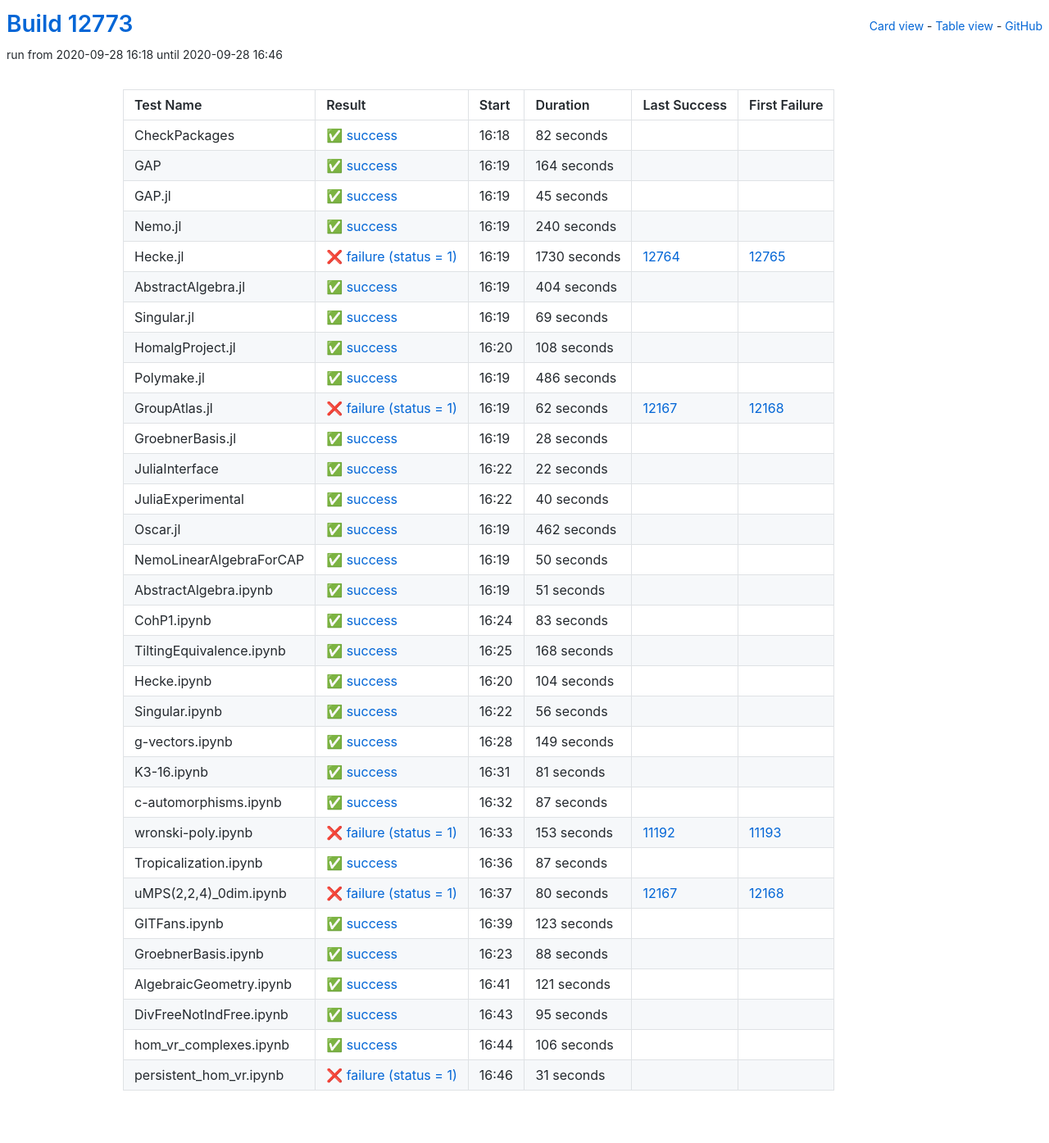
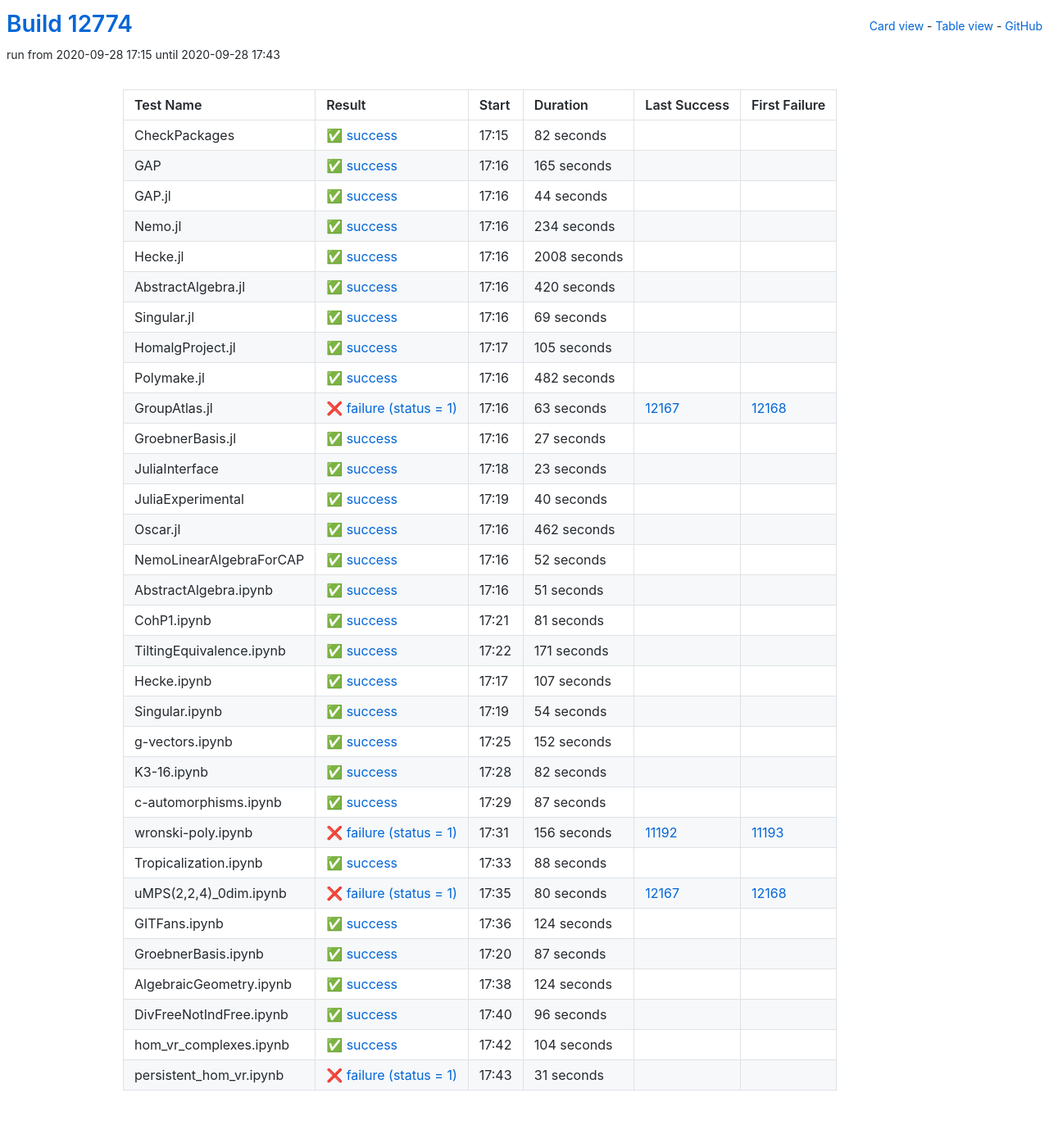
Before and after one commit to oscar-system/oscar-ci-status, a Jekyll site: the page built from table.html, in a window 1280 px wide. Shown: the whole page at 82% size. Built offline with Jekyll 4.4.1, drawn with Linux system fonts in a browser that asks for light colours.

Commit message:
Build #12774

```diff
--- a/_data/ci.yml
+++ b/_data/ci.yml
@@ -1,6 +1,6 @@
 ---
-build: 12773
-build_url: https://oscarci.mathematik.uni-kl.de/job/oscar/12773/
+build: 12774
+build_url: https://oscarci.mathematik.uni-kl.de/job/oscar/12774/
 job: oscar
 organization: oscar-system
 repo: oscar-ci-status
@@ -8,8 +8,8 @@
 tests:
 - name: CheckPackages
   id: checkpackages
-  log: https://oscarci.mathematik.uni-kl.de/job/oscar/12773/artifact/logs/build-12773/CheckPackages.log
-  start: 2020-09-28 16:18
+  log: https://oscarci.mathematik.uni-kl.de/job/oscar/12774/artifact/logs/build-12774/CheckPackages.log
+  start: 2020-09-28 17:15
   success: true
   exitcode: 0
   status: success
@@ -20,68 +20,68 @@
   first_failure_url:
 - name: GAP
   id: gap
-  log: https://oscarci.mathematik.uni-kl.de/job/oscar/12773/artifact/logs/build-12773/GAP.log
-  start: 2020-09-28 16:19
+  log: https://oscarci.mathematik.uni-kl.de/job/oscar/12774/artifact/logs/build-12774/GAP.log
+  start: 2020-09-28 17:16
   success: true
   exitcode: 0
   status: success
-  duration: 164
+  duration: 165
   last_success: false
   last_success_url:
   first_failure: false
   first_failure_url:
 - name: GAP.jl
   id: gap-jl
-  log: https://oscarci.mathematik.uni-kl.de/job/oscar/12773/artifact/logs/build-12773/GAP.jl.log
-  start: 2020-09-28 16:19
+  log: https://oscarci.mathematik.uni-kl.de/job/oscar/12774/artifact/logs/build-12774/GAP.jl.log
+  start: 2020-09-28 17:16
   success: true
   exitcode: 0
   status: success
-  duration: 45
+  duration: 44
   last_success: false
   last_success_url:
   first_failure: false
   first_failure_url:
 - name: Nemo.jl
   id: nemo-jl
-  log: https://oscarci.mathematik.uni-kl.de/job/oscar/12773/artifact/logs/build-12773/Nemo.jl.log
-  start: 2020-09-28 16:19
+  log: https://oscarci.mathematik.uni-kl.de/job/oscar/12774/artifact/logs/build-12774/Nemo.jl.log
+  start: 2020-09-28 17:16
   success: true
   exitcode: 0
   status: success
-  duration: 240
+  duration: 234
   last_success: false
   last_success_url:
   first_failure: false
   first_failure_url:
 - name: Hecke.jl
   id: hecke-jl
-  log: https://oscarci.mathematik.uni-kl.de/job/oscar/12773/artifact/logs/build-12773/Hecke.jl.log
-  start: 2020-09-28 16:19
-  success: false
-  exitcode: 1
-  status: failure
-  duration: 1730
-  last_success: 12764
-  last_success_url: https://oscarci.mathematik.uni-kl.de/job/oscar/12764/
-  first_failure: 12765
-  first_failure_url: https://oscarci.mathematik.uni-kl.de/job/oscar/12765/
-- name: AbstractAlgebra.jl
-  id: abstractalgebra-jl
-  log: https://oscarci.mathematik.uni-kl.de/job/oscar/12773/artifact/logs/build-12773/AbstractAlgebra.jl.log
-  start: 2020-09-28 16:19
+  log: https://oscarci.mathematik.uni-kl.de/job/oscar/12774/artifact/logs/build-12774/Hecke.jl.log
+  start: 2020-09-28 17:16
   success: true
   exitcode: 0
   status: success
-  duration: 404
+  duration: 2008
+  last_success: false
+  last_success_url:
+  first_failure: false
+  first_failure_url:
+- name: AbstractAlgebra.jl
+  id: abstractalgebra-jl
+  log: https://oscarci.mathematik.uni-kl.de/job/oscar/12774/artifact/logs/build-12774/AbstractAlgebra.jl.log
+  start: 2020-09-28 17:16
+  success: true
+  exitcode: 0
+  status: success
+  duration: 420
   last_success: false
   last_success_url:
   first_failure: false
   first_failure_url:
 - name: Singular.jl
   id: singular-jl
-  log: https://oscarci.mathematik.uni-kl.de/job/oscar/12773/artifact/logs/build-12773/Singular.jl.log
-  start: 2020-09-28 16:19
+  log: https://oscarci.mathematik.uni-kl.de/job/oscar/12774/artifact/logs/build-12774/Singular.jl.log
+  start: 2020-09-28 17:16
   success: true
   exitcode: 0
   status: success
@@ -92,68 +92,68 @@
   first_failure_url:
 - name: HomalgProject.jl
   id: homalgproject-jl
-  log: https://oscarci.mathematik.uni-kl.de/job/oscar/12773/artifact/logs/build-12773/HomalgProject.jl.log
-  start: 2020-09-28 16:20
+  log: https://oscarci.mathematik.uni-kl.de/job/oscar/12774/artifact/logs/build-12774/HomalgProject.jl.log
+  start: 2020-09-28 17:17
   success: true
   exitcode: 0
   status: success
-  duration: 108
+  duration: 105
   last_success: false
   last_success_url:
   first_failure: false
   first_failure_url:
 - name: Polymake.jl
   id: polymake-jl
-  log: https://oscarci.mathematik.uni-kl.de/job/oscar/12773/artifact/logs/build-12773/Polymake.jl.log
-  start: 2020-09-28 16:19
+  log: https://oscarci.mathematik.uni-kl.de/job/oscar/12774/artifact/logs/build-12774/Polymake.jl.log
+  start: 2020-09-28 17:16
   success: true
   exitcode: 0
   status: success
-  duration: 486
+  duration: 482
   last_success: false
   last_success_url:
   first_failure: false
   first_failure_url:
 - name: GroupAtlas.jl
   id: groupatlas-jl
-  log: https://oscarci.mathematik.uni-kl.de/job/oscar/12773/artifact/logs/build-12773/GroupAtlas.jl.log
-  start: 2020-09-28 16:19
+  log: https://oscarci.mathematik.uni-kl.de/job/oscar/12774/artifact/logs/build-12774/GroupAtlas.jl.log
+  start: 2020-09-28 17:16
   success: false
   exitcode: 1
   status: failure
-  duration: 62
+  duration: 63
   last_success: 12167
   last_success_url: https://oscarci.mathematik.uni-kl.de/job/oscar/12167/
   first_failure: 12168
   first_failure_url: https://oscarci.mathematik.uni-kl.de/job/oscar/12168/
 - name: GroebnerBasis.jl
   id: groebnerbasis-jl
-  log: https://oscarci.mathematik.uni-kl.de/job/oscar/12773/artifact/logs/build-12773/GroebnerBasis.jl.log
-  start: 2020-09-28 16:19
+  log: https://oscarci.mathematik.uni-kl.de/job/oscar/12774/artifact/logs/build-12774/GroebnerBasis.jl.log
+  start: 2020-09-28 17:16
   success: true
   exitcode: 0
   status: success
-  duration: 28
+  duration: 27
   last_success: false
   last_success_url:
   first_failure: false
   first_failure_url:
 - name: JuliaInterface
   id: juliainterface
-  log: https://oscarci.mathematik.uni-kl.de/job/oscar/12773/artifact/logs/build-12773/JuliaInterface.log
-  start: 2020-09-28 16:22
+  log: https://oscarci.mathematik.uni-kl.de/job/oscar/12774/artifact/logs/build-12774/JuliaInterface.log
+  start: 2020-09-28 17:18
   success: true
   exitcode: 0
   status: success
-  duration: 22
+  duration: 23
   last_success: false
   last_success_url:
   first_failure: false
   first_failure_url:
 - name: JuliaExperimental
   id: juliaexperimental
-  log: https://oscarci.mathematik.uni-kl.de/job/oscar/12773/artifact/logs/build-12773/JuliaExperimental.log
-  start: 2020-09-28 16:22
+  log: https://oscarci.mathematik.uni-kl.de/job/oscar/12774/artifact/logs/build-12774/JuliaExperimental.log
+  start: 2020-09-28 17:19
   success: true
   exitcode: 0
   status: success
@@ -164,8 +164,8 @@
   first_failure_url:
 - name: Oscar.jl
   id: oscar-jl
-  log: https://oscarci.mathematik.uni-kl.de/job/oscar/12773/artifact/logs/build-12773/Oscar.jl.log
-  start: 2020-09-28 16:19
+  log: https://oscarci.mathematik.uni-kl.de/job/oscar/12774/artifact/logs/build-12774/Oscar.jl.log
+  start: 2020-09-28 17:16
   success: true
   exitcode: 0
   status: success
@@ -176,20 +176,20 @@
   first_failure_url:
 - name: NemoLinearAlgebraForCAP
   id: nemolinearalgebraforcap
-  log: https://oscarci.mathematik.uni-kl.de/job/oscar/12773/artifact/logs/build-12773/NemoLinearAlgebraForCAP.log
-  start: 2020-09-28 16:19
+  log: https://oscarci.mathematik.uni-kl.de/job/oscar/12774/artifact/logs/build-12774/NemoLinearAlgebraForCAP.log
+  start: 2020-09-28 17:16
   success: true
   exitcode: 0
   status: success
-  duration: 50
+  duration: 52
   last_success: false
   last_success_url:
   first_failure: false
   first_failure_url:
 - name: AbstractAlgebra.ipynb
   id: abstractalgebra-ipynb
-  log: https://oscarci.mathematik.uni-kl.de/job/oscar/12773/artifact/logs/build-12773/AbstractAlgebra.ipynb.log
-  start: 2020-09-28 16:19
+  log: https://oscarci.mathematik.uni-kl.de/job/oscar/12774/artifact/logs/build-12774/AbstractAlgebra.ipynb.log
+  start: 2020-09-28 17:16
   success: true
   exitcode: 0
   status: success
@@ -200,68 +200,8 @@
   first_failure_url:
 - name: CohP1.ipynb
   id: cohp1-ipynb
-  log: https://oscarci.mathematik.uni-kl.de/job/oscar/12773/artifact/logs/build-12773/CohP1.ipynb.log
-  start: 2020-09-28 16:24
-  success: true
-  exitcode: 0
-  status: success
-  duration: 83
-  last_success: false
-  last_success_url:
-  first_failure: false
-  first_failure_url:
-- name: TiltingEquivalence.ipynb
-  id: tiltingequivalence-ipynb
-  log: https://oscarci.mathematik.uni-kl.de/job/oscar/12773/artifact/logs/build-12773/TiltingEquivalence.ipynb.log
-  start: 2020-09-28 16:25
-  success: true
-  exitcode: 0
-  status: success
-  duration: 168
-  last_success: false
-  last_success_url:
-  first_failure: false
-  first_failure_url:
-- name: Hecke.ipynb
-  id: hecke-ipynb
-  log: https://oscarci.mathematik.uni-kl.de/job/oscar/12773/artifact/logs/build-12773/Hecke.ipynb.log
-  start: 2020-09-28 16:20
-  success: true
-  exitcode: 0
-  status: success
-  duration: 104
-  last_success: false
-  last_success_url:
-  first_failure: false
-  first_failure_url:
-- name: Singular.ipynb
-  id: singular-ipynb
-  log: https://oscarci.mathematik.uni-kl.de/job/oscar/12773/artifact/logs/build-12773/Singular.ipynb.log
-  start: 2020-09-28 16:22
-  success: true
-  exitcode: 0
-  status: success
-  duration: 56
-  last_success: false
-  last_success_url:
-  first_failure: false
-  first_failure_url:
-- name: g-vectors.ipynb
-  id: g-vectors-ipynb
-  log: https://oscarci.mathematik.uni-kl.de/job/oscar/12773/artifact/logs/build-12773/g-vectors.ipynb.log
-  start: 2020-09-28 16:28
-  success: true
-  exitcode: 0
-  status: success
-  duration: 149
-  last_success: false
-  last_success_url:
-  first_failure: false
-  first_failure_url:
-- name: K3-16.ipynb
-  id: k3-16-ipynb
-  log: https://oscarci.mathematik.uni-kl.de/job/oscar/12773/artifact/logs/build-12773/K3-16.ipynb.log
-  start: 2020-09-28 16:31
+  log: https://oscarci.mathematik.uni-kl.de/job/oscar/12774/artifact/logs/build-12774/CohP1.ipynb.log
+  start: 2020-09-28 17:21
   success: true
   exitcode: 0
   status: success
@@ -270,10 +210,70 @@
   last_success_url:
   first_failure: false
   first_failure_url:
+- name: TiltingEquivalence.ipynb
+  id: tiltingequivalence-ipynb
+  log: https://oscarci.mathematik.uni-kl.de/job/oscar/12774/artifact/logs/build-12774/TiltingEquivalence.ipynb.log
+  start: 2020-09-28 17:22
+  success: true
+  exitcode: 0
+  status: success
+  duration: 171
+  last_success: false
+  last_success_url:
+  first_failure: false
+  first_failure_url:
+- name: Hecke.ipynb
+  id: hecke-ipynb
+  log: https://oscarci.mathematik.uni-kl.de/job/oscar/12774/artifact/logs/build-12774/Hecke.ipynb.log
+  start: 2020-09-28 17:17
+  success: true
+  exitcode: 0
+  status: success
+  duration: 107
+  last_success: false
+  last_success_url:
+  first_failure: false
+  first_failure_url:
+- name: Singular.ipynb
+  id: singular-ipynb
+  log: https://oscarci.mathematik.uni-kl.de/job/oscar/12774/artifact/logs/build-12774/Singular.ipynb.log
+  start: 2020-09-28 17:19
+  success: true
+  exitcode: 0
+  status: success
+  duration: 54
+  last_success: false
+  last_success_url:
+  first_failure: false
+  first_failure_url:
+- name: g-vectors.ipynb
+  id: g-vectors-ipynb
+  log: https://oscarci.mathematik.uni-kl.de/job/oscar/12774/artifact/logs/build-12774/g-vectors.ipynb.log
+  start: 2020-09-28 17:25
+  success: true
+  exitcode: 0
+  status: success
+  duration: 152
+  last_success: false
+  last_success_url:
+  first_failure: false
+  first_failure_url:
+- name: K3-16.ipynb
+  id: k3-16-ipynb
+  log: https://oscarci.mathematik.uni-kl.de/job/oscar/12774/artifact/logs/build-12774/K3-16.ipynb.log
+  start: 2020-09-28 17:28
+  success: true
+  exitcode: 0
+  status: success
+  duration: 82
+  last_success: false
+  last_success_url:
+  first_failure: false
+  first_failure_url:
 - name: c-automorphisms.ipynb
   id: c-automorphisms-ipynb
-  log: https://oscarci.mathematik.uni-kl.de/job/oscar/12773/artifact/logs/build-12773/c-automorphisms.ipynb.log
-  start: 2020-09-28 16:32
+  log: https://oscarci.mathematik.uni-kl.de/job/oscar/12774/artifact/logs/build-12774/c-automorphisms.ipynb.log
+  start: 2020-09-28 17:29
   success: true
   exitcode: 0
   status: success
@@ -284,32 +284,32 @@
   first_failure_url:
 - name: wronski-poly.ipynb
   id: wronski-poly-ipynb
-  log: https://oscarci.mathematik.uni-kl.de/job/oscar/12773/artifact/logs/build-12773/wronski-poly.ipynb.log
-  start: 2020-09-28 16:33
+  log: https://oscarci.mathematik.uni-kl.de/job/oscar/12774/artifact/logs/build-12774/wronski-poly.ipynb.log
+  start: 2020-09-28 17:31
   success: false
   exitcode: 1
   status: failure
-  duration: 153
+  duration: 156
   last_success: 11192
   last_success_url: https://oscarci.mathematik.uni-kl.de/job/oscar/11192/
   first_failure: 11193
   first_failure_url: https://oscarci.mathematik.uni-kl.de/job/oscar/11193/
 - name: Tropicalization.ipynb
   id: tropicalization-ipynb
-  log: https://oscarci.mathematik.uni-kl.de/job/oscar/12773/artifact/logs/build-12773/Tropicalization.ipynb.log
-  start: 2020-09-28 16:36
+  log: https://oscarci.mathematik.uni-kl.de/job/oscar/12774/artifact/logs/build-12774/Tropicalization.ipynb.log
+  start: 2020-09-28 17:33
   success: true
   exitcode: 0
   status: success
-  duration: 87
+  duration: 88
   last_success: false
   last_success_url:
   first_failure: false
   first_failure_url:
 - name: uMPS(2,2,4)_0dim.ipynb
   id: umps-2-2-4-0dim-ipynb
-  log: https://oscarci.mathematik.uni-kl.de/job/oscar/12773/artifact/logs/build-12773/uMPS-2-2-4-_0dim.ipynb.log
-  start: 2020-09-28 16:37
+  log: https://oscarci.mathematik.uni-kl.de/job/oscar/12774/artifact/logs/build-12774/uMPS-2-2-4-_0dim.ipynb.log
+  start: 2020-09-28 17:35
   success: false
   exitcode: 1
   status: failure
@@ -320,68 +320,68 @@
   first_failure_url: https://oscarci.mathematik.uni-kl.de/job/oscar/12168/
 - name: GITFans.ipynb
   id: gitfans-ipynb
-  log: https://oscarci.mathematik.uni-kl.de/job/oscar/12773/artifact/logs/build-12773/GITFans.ipynb.log
-  start: 2020-09-28 16:39
+  log: https://oscarci.mathematik.uni-kl.de/job/oscar/12774/artifact/logs/build-12774/GITFans.ipynb.log
+  start: 2020-09-28 17:36
   success: true
   exitcode: 0
   status: success
-  duration: 123
+  duration: 124
   last_success: false
   last_success_url:
   first_failure: false
   first_failure_url:
 - name: GroebnerBasis.ipynb
   id: groebnerbasis-ipynb
-  log: https://oscarci.mathematik.uni-kl.de/job/oscar/12773/artifact/logs/build-12773/GroebnerBasis.ipynb.log
-  start: 2020-09-28 16:23
+  log: https://oscarci.mathematik.uni-kl.de/job/oscar/12774/artifact/logs/build-12774/GroebnerBasis.ipynb.log
+  start: 2020-09-28 17:20
   success: true
   exitcode: 0
   status: success
-  duration: 88
+  duration: 87
   last_success: false
   last_success_url:
   first_failure: false
   first_failure_url:
 - name: AlgebraicGeometry.ipynb
   id: algebraicgeometry-ipynb
-  log: https://oscarci.mathematik.uni-kl.de/job/oscar/12773/artifact/logs/build-12773/AlgebraicGeometry.ipynb.log
-  start: 2020-09-28 16:41
+  log: https://oscarci.mathematik.uni-kl.de/job/oscar/12774/artifact/logs/build-12774/AlgebraicGeometry.ipynb.log
+  start: 2020-09-28 17:38
   success: true
   exitcode: 0
   status: success
-  duration: 121
+  duration: 124
   last_success: false
   last_success_url:
   first_failure: false
   first_failure_url:
 - name: DivFreeNotIndFree.ipynb
   id: divfreenotindfree-ipynb
-  log: https://oscarci.mathematik.uni-kl.de/job/oscar/12773/artifact/logs/build-12773/DivFreeNotIndFree.ipynb.log
-  start: 2020-09-28 16:43
+  log: https://oscarci.mathematik.uni-kl.de/job/oscar/12774/artifact/logs/build-12774/DivFreeNotIndFree.ipynb.log
+  start: 2020-09-28 17:40
   success: true
   exitcode: 0
   status: success
-  duration: 95
+  duration: 96
   last_success: false
   last_success_url:
   first_failure: false
   first_failure_url:
 - name: hom_vr_complexes.ipynb
   id: hom-vr-complexes-ipynb
-  log: https://oscarci.mathematik.uni-kl.de/job/oscar/12773/artifact/logs/build-12773/hom_vr_complexes.ipynb.log
-  start: 2020-09-28 16:44
+  log: https://oscarci.mathematik.uni-kl.de/job/oscar/12774/artifact/logs/build-12774/hom_vr_complexes.ipynb.log
+  start: 2020-09-28 17:42
   success: true
   exitcode: 0
   status: success
-  duration: 106
+  duration: 104
   last_success: false
   last_success_url:
   first_failure: false
   first_failure_url:
 - name: persistent_hom_vr.ipynb
   id: persistent-hom-vr-ipynb
-  log: https://oscarci.mathematik.uni-kl.de/job/oscar/12773/artifact/logs/build-12773/persistent_hom_vr.ipynb.log
-  start: 2020-09-28 16:46
+  log: https://oscarci.mathematik.uni-kl.de/job/oscar/12774/artifact/logs/build-12774/persistent_hom_vr.ipynb.log
+  start: 2020-09-28 17:43
   success: false
   exitcode: 1
   status: failure
```
Also changed, not shown: README.md.
